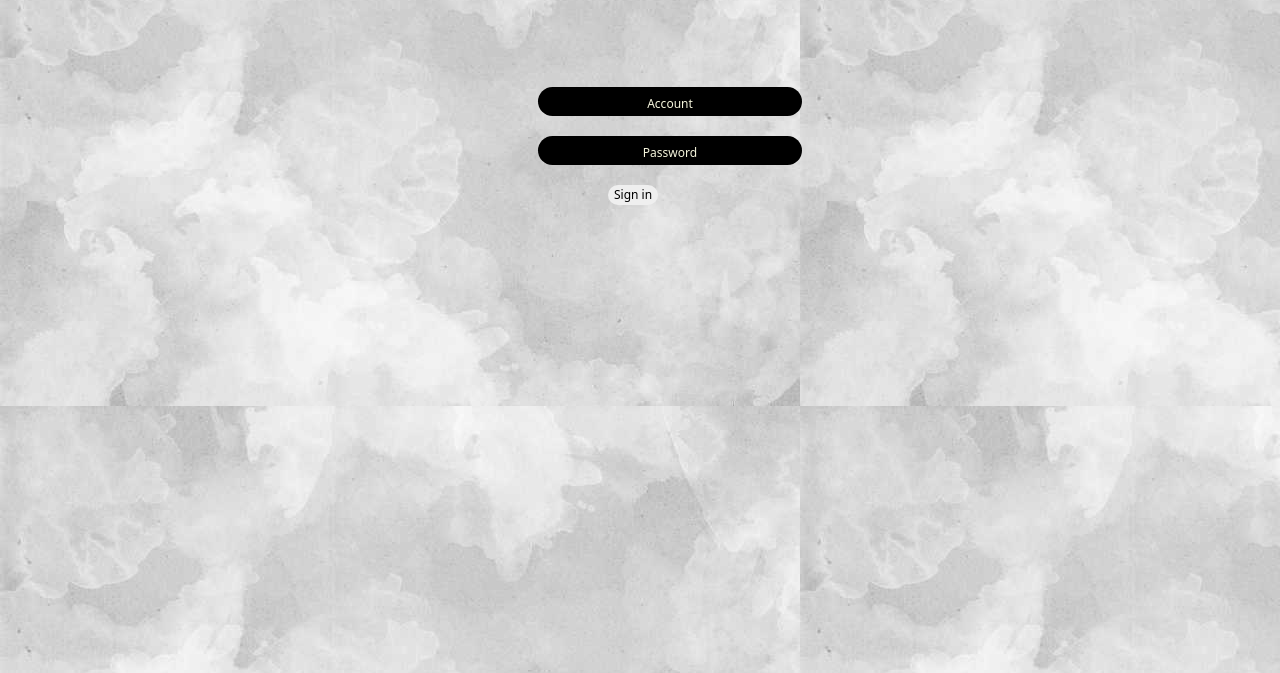
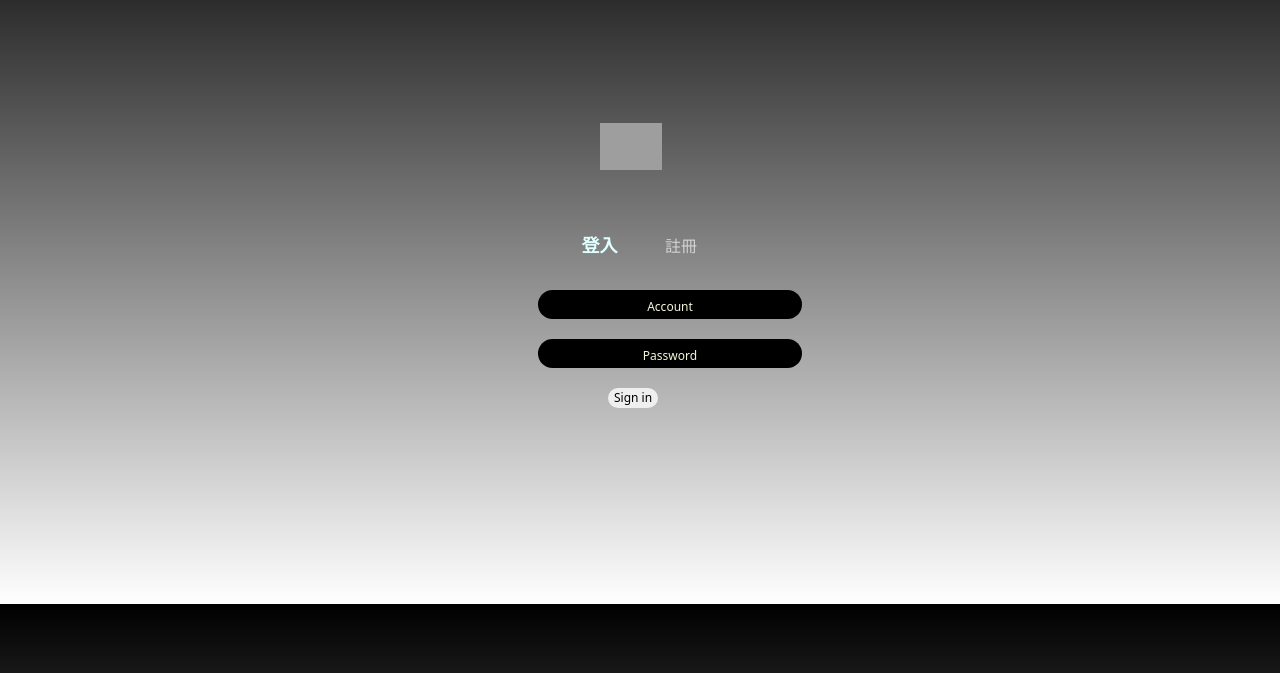
Before and after one commit to cplus-hub/socialWeb, a PHP site: page /login.php in a window 1280 px wide. Shown: the part 127-800 px from the top of the page. Run offline with PHP 8.4, Linux system fonts and the light colour scheme; grey boxes are pictures that could not be loaded.

Commit message:
fix. login介面更改

```diff
--- a/css/login.css
+++ b/css/login.css
@@ -1,46 +1,100 @@
-body{
-    background-image: url("../img/background.jpg");
+body {
+    height: 731px;
+    /* background-image: url("../img/background.jpg"); */
+    background-image: linear-gradient(black, white);
+    min-height: 100%;
 }
-.main{
+
+.main {
     margin-top: 5%;
     margin-left: 35%;
-    padding-top: 150px;
+    padding-top: 80px;
     padding-left: 90px;
     width: 400px;
     height: 500px;
     border-radius: 10px;
 
 }
-input{
-    border: none;
+
+.maintext {
+    padding-bottom: 10%;
 }
-input:focus{
-    outline: none;
+
+.maintext_1 {
+    margin-left: 14%;
+    color:lightcyan;
+    font-size: large;
+    font-weight: bold;
+
+}
+.maintext_2 {
+    margin-left: 14%;
+    color:lightgray;
+
+}
+.maintext_2:hover{
+    color:lightcyan;
+}
+a{
+    text-decoration:none
+}
+.logo {
+    width: 10%;
+    height: 10%;
+    margin-left: 30px;
+    margin-top: 10px;
+
 
 }
 
-input::-webkit-input-placeholder{
-    font-size: 12px;
-    color:beige
+.icon {
+    width: 20%;
+    height: 20%;
+    margin-left: 20%;
+    margin-bottom: 20%;
 }
 
-.account{
+input {
+    border: none;
+}
+
+input:focus {
+    color:azure;
+    /* outline: none; */
+
+}
+
+input::-webkit-input-placeholder {
+    font-size: 12px;
+    color: beige
+}
+
+.account {
+    color: white;
     text-align: center;
     font-size: 18px;
     background-color: black;
     border-radius: 20px;
 
 }
-.password{
+
+.password {
+    color: white;
     text-align: center;
     font-size: 18px;
     background-color: black;
     border-radius: 20px;
     margin-top: 20px;
 }
-.signin{
+
+.signin {
     border-radius: 20px;
     font-size: 12px;
     margin-top: 20px;
     margin-left: 70px;
 }
+
+.signin:hover {
+    background-color: lightseagreen;
+
+}
--- a/login.php
+++ b/login.php
@@ -13,11 +13,20 @@
 </head>
 
 <body>
+    <div><img src="./img/logo_1.png" class="logo" alt="logo"></div>
+
+</div>
     <div class="main">
+
+        <div><img src="./img/icon.png" class="icon" alt="icon"></div>
+        <div class="maintext">
+            <span ><a href="./login.php" class="maintext_1">登入</a></span>
+            <span ><a href="./signup.php"class="maintext_2">註冊</a></span>
+        </div>
         <form action="" method="post">
             <input type="text" name="account" class="account" placeholder="Account">
             <br />
-            <input type="text" name="password" class="password" placeholder="Password">
+            <input type="password" name="password" class="password" placeholder="Password">
             <br />
             <input type="submit" class="signin" value="Sign in">
         </form>
```
